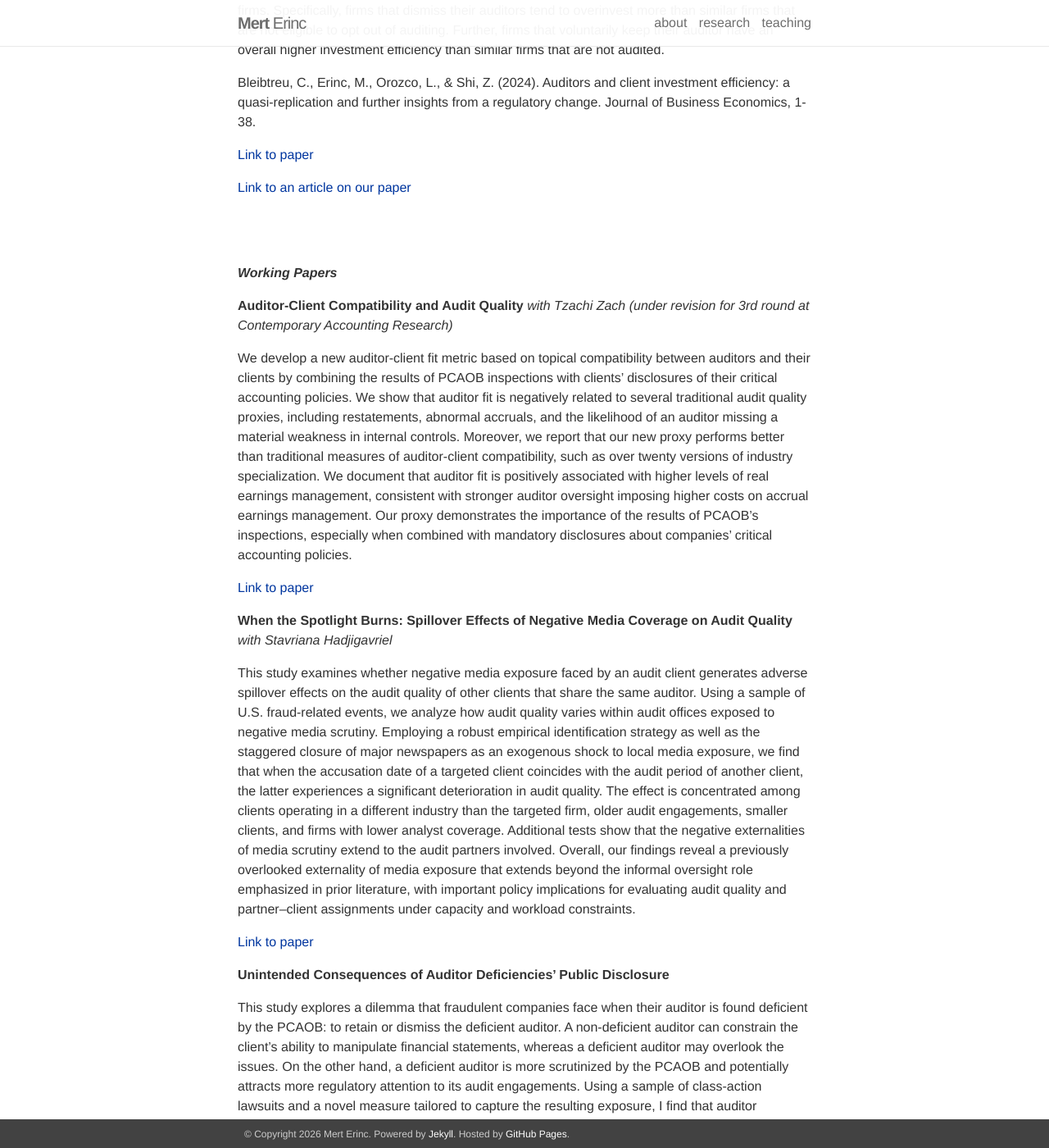
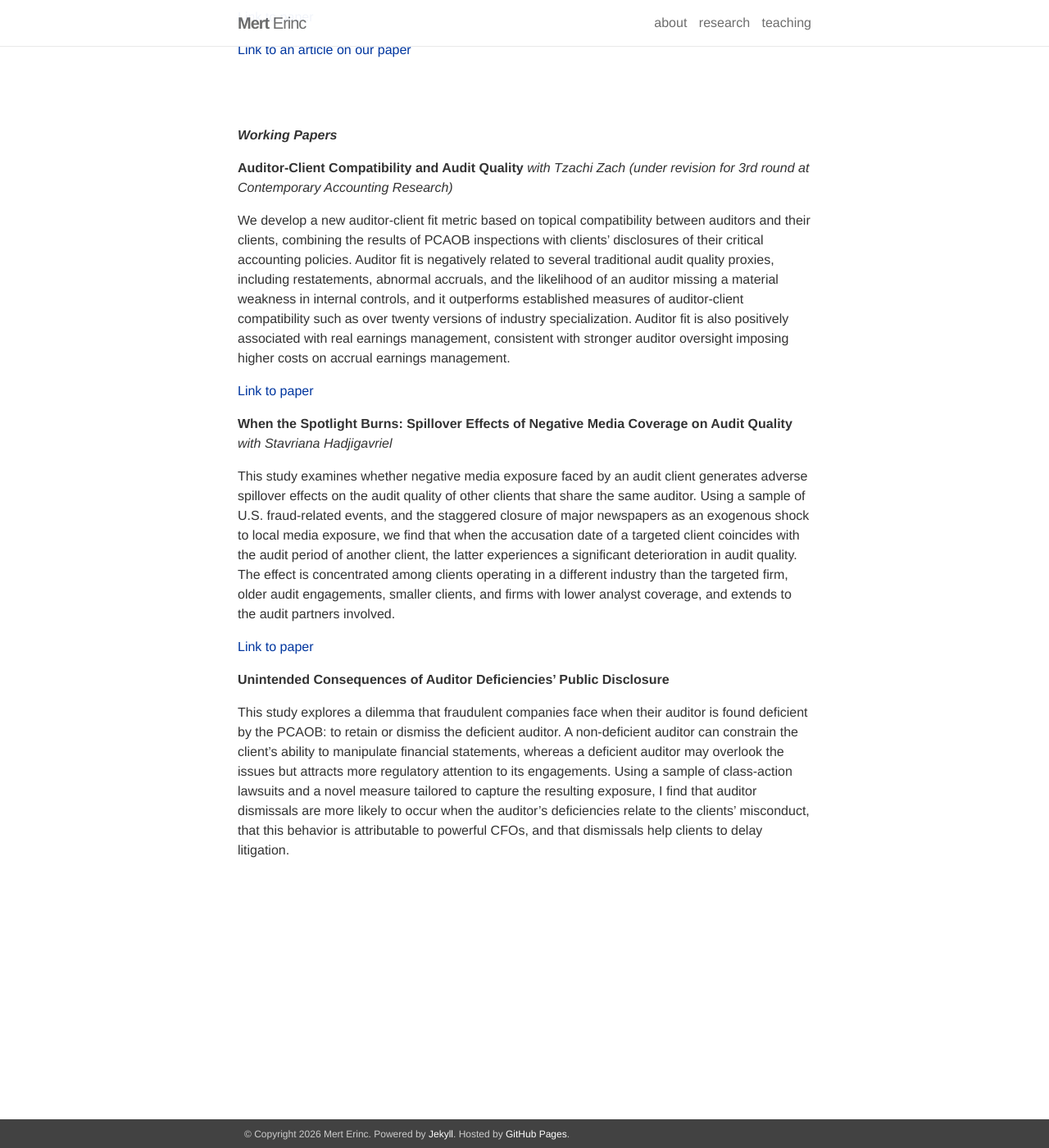
Before and after one commit to mrterinc/mrterinc.github.io, a Jekyll site: the page built from _pages/projects.md, in a window 1280 px wide and 1400 px high, scrolled down 549 px. Shown: the whole window at 82% size. Built offline with Jekyll 4.4.1, drawn with Linux system fonts in a browser that asks for light colours; some of the changed text lies outside the part shown.

Commit message:
Update projects.md

```diff
--- a/_pages/projects.md
+++ b/_pages/projects.md
@@ -8,9 +8,9 @@ description:
 
 **Auditors and Client Investment Efficiency: A Quasi‑replication and Further Insights from a Regulatory Change** _with Christopher Bleibtreu, Luciana Orozco and Zhenyang Shi_
 
-This study is a quasi-replication and extension of Bae et al. (2017), which examines the relationship between auditors’ characteristics and their audit clients’ investment efficiency. Whereas Bae et al. (2017) use U.S. public firm data, we draw a more general picture by using both public and private firm data from Norway. Overall, the results for Norwegian public and private firms are in line with those Bae et al. (2017) find for public U.S. firms. That is, audit clients invest more efficiently if their auditors have more knowledge and resources, measured by auditor market shares or whether a Big N audit firm performs the audit. Further, an auditor’s influence on its client’s investment efficiency is more pronounced when clients have a higher demand for information, proxied by client complexity. Finally, exploiting a regulatory change in 2011 that allowed small private Norwegian firms to opt out of previously mandatory auditing, we extend the study by Bae et al. (2017). We find that audits can increase investment efficiency for small private firms. Specifically, firms that dismiss their auditors tend to overinvest more than similar firms that are not eligible to opt out of auditing. Further, firms that voluntarily keep their auditor have an overall higher investment efficiency than similar firms that are not audited.
+This study is a quasi-replication and extension of Bae et al. (2017), which examines the relationship between auditors’ characteristics and their audit clients’ investment efficiency. Whereas Bae et al. (2017) use U.S. public firm data, we draw a more general picture by using both public and private firm data from Norway, and find that audit clients invest more efficiently if their auditors have more knowledge and resources. Exploiting a regulatory change in 2011 that allowed small private Norwegian firms to opt out of previously mandatory auditing, we further show that audits can increase investment efficiency for small private firms.
 
-Bleibtreu, C., Erinc, M., Orozco, L., & Shi, Z. (2024). Auditors and client investment efficiency: a quasi-replication and further insights from a regulatory change. Journal of Business Economics, 1-38.
+Bleibtreu, C., Erinc, M., Orozco, L., & Shi, Z. (2025). Auditors and client investment efficiency: a quasi-replication and further insights from a regulatory change. Journal of Business Economics, 95(2), 257-294.
 
 [Link to paper](https://link.springer.com/10.1007/s11573-024-01198-4)
 
@@ -23,16 +23,16 @@ Bleibtreu, C., Erinc, M., Orozco, L., & Shi, Z. (2024). Auditors and client inve
 
 **Auditor-Client Compatibility and Audit Quality** _with Tzachi Zach (under revision for 3rd round at Contemporary Accounting Research)_
 
-We develop a new auditor-client fit metric based on topical compatibility between auditors and their clients by combining the results of PCAOB inspections with clients’ disclosures of their critical accounting policies. We show that auditor fit is negatively related to several traditional audit quality proxies, including restatements, abnormal accruals, and the likelihood of an auditor missing a material weakness in internal controls. Moreover, we report that our new proxy performs better than traditional measures of auditor-client compatibility, such as over twenty versions of industry specialization. We document that auditor fit is positively associated with higher levels of real earnings management, consistent with stronger auditor oversight imposing higher costs on accrual earnings management. Our proxy demonstrates the importance of the results of PCAOB’s inspections, especially when combined with mandatory disclosures about companies’ critical accounting policies.
+We develop a new auditor-client fit metric based on topical compatibility between auditors and their clients, combining the results of PCAOB inspections with clients’ disclosures of their critical accounting policies. Auditor fit is negatively related to several traditional audit quality proxies, including restatements, abnormal accruals, and the likelihood of an auditor missing a material weakness in internal controls, and it outperforms established measures of auditor-client compatibility such as over twenty versions of industry specialization. Auditor fit is also positively associated with real earnings management, consistent with stronger auditor oversight imposing higher costs on accrual earnings management.
 
 [Link to paper](https://papers.ssrn.com/sol3/papers.cfm?abstract_id=4703916)
 
 **When the Spotlight Burns: Spillover Effects of Negative Media Coverage on Audit Quality** _with Stavriana Hadjigavriel_
 
-This study examines whether negative media exposure faced by an audit client generates adverse spillover effects on the audit quality of other clients that share the same auditor. Using a sample of U.S. fraud-related events, we analyze how audit quality varies within audit offices exposed to negative media scrutiny. Employing a robust empirical identification strategy as well as the staggered closure of major newspapers as an exogenous shock to local media exposure,  we find that when the accusation date of a targeted client coincides with the audit period of another client, the latter experiences a significant deterioration in audit quality. The effect is concentrated among clients operating in a different industry than the targeted firm, older audit engagements, smaller clients, and firms with lower analyst coverage. Additional tests show that the negative externalities of media scrutiny extend to the audit partners involved. Overall, our findings reveal a previously overlooked externality of media exposure that extends beyond the informal oversight role emphasized in prior literature, with important policy implications for evaluating audit quality and partner–client assignments under capacity and workload constraints.
+This study examines whether negative media exposure faced by an audit client generates adverse spillover effects on the audit quality of other clients that share the same auditor. Using a sample of U.S. fraud-related events, and the staggered closure of major newspapers as an exogenous shock to local media exposure, we find that when the accusation date of a targeted client coincides with the audit period of another client, the latter experiences a significant deterioration in audit quality. The effect is concentrated among clients operating in a different industry than the targeted firm, older audit engagements, smaller clients, and firms with lower analyst coverage, and extends to the audit partners involved.
 
 [Link to paper](https://papers.ssrn.com/sol3/papers.cfm?abstract_id=5388528)
 
 **Unintended Consequences of Auditor Deficiencies’ Public Disclosure**
 
-This study explores a dilemma that fraudulent companies face when their auditor is found deficient by the PCAOB: to retain or dismiss the deficient auditor. A non-deficient auditor can constrain the client’s ability to manipulate financial statements, whereas a deficient auditor may overlook the issues. On the other hand, a deficient auditor is more scrutinized by the PCAOB and potentially attracts more regulatory attention to its audit engagements. Using a sample of class-action lawsuits and a novel measure tailored to capture the resulting exposure, I find that auditor dismissals are more likely to occur when the auditor’s deficiencies relate to the clients’ misconduct. Additional analyses further suggest that this behavior is attributable to powerful CFOs, and that dismissals help clients to delay litigation. The findings point to some potential unintended consequences of increasing transparency in the audit industry.
+This study explores a dilemma that fraudulent companies face when their auditor is found deficient by the PCAOB: to retain or dismiss the deficient auditor. A non-deficient auditor can constrain the client’s ability to manipulate financial statements, whereas a deficient auditor may overlook the issues but attracts more regulatory attention to its engagements. Using a sample of class-action lawsuits and a novel measure tailored to capture the resulting exposure, I find that auditor dismissals are more likely to occur when the auditor’s deficiencies relate to the clients’ misconduct, that this behavior is attributable to powerful CFOs, and that dismissals help clients to delay litigation.
```
